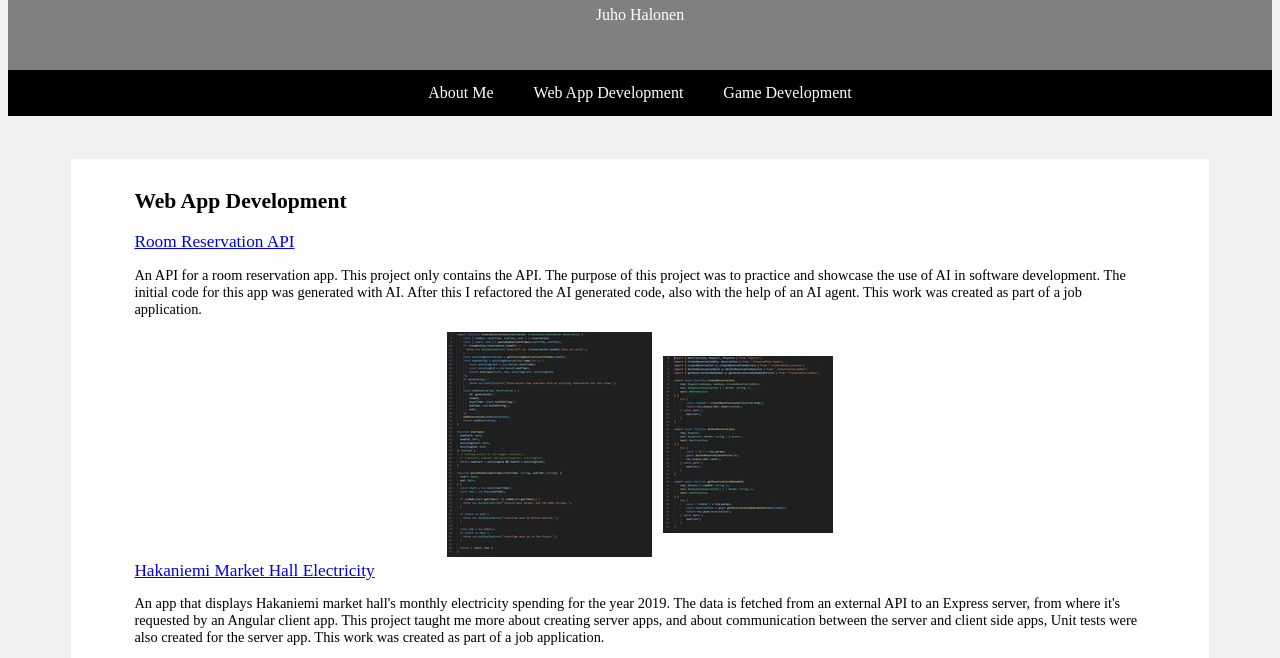
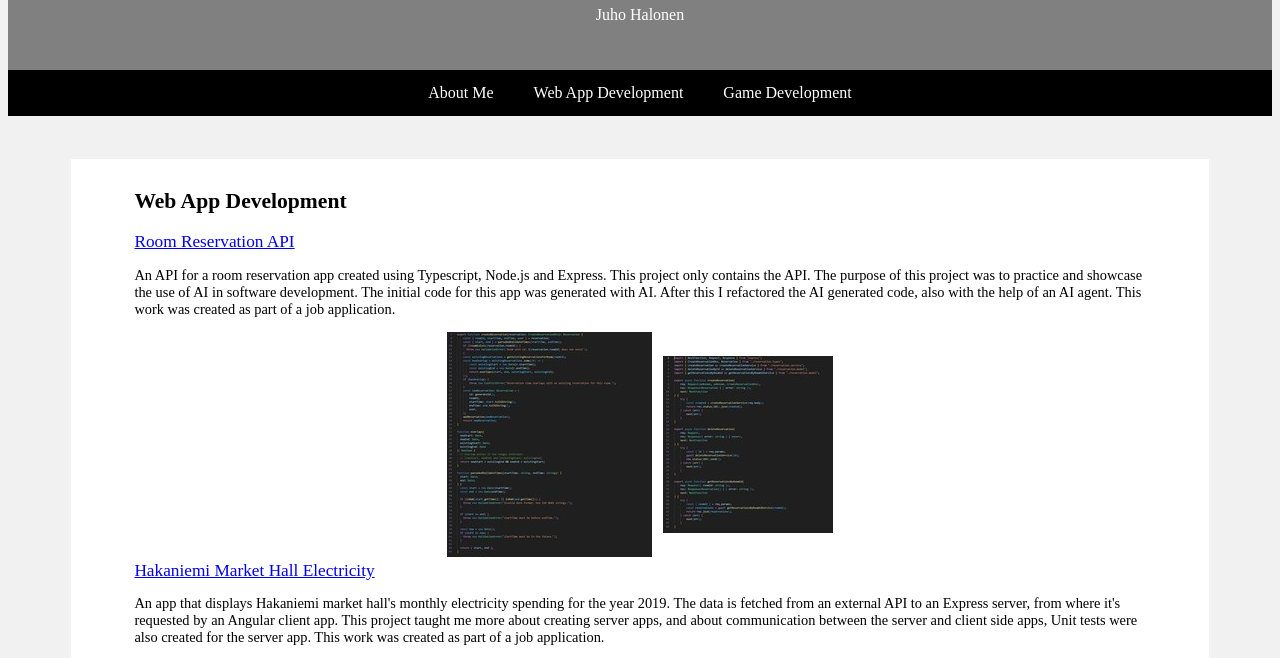
Before and after one commit to JuAlHalon/portfolio, a plain HTML site: page web.html in a window 1280 px wide. Shown: the part 133-791 px from the top of the page. Drawn offline with Linux system fonts and the light colour scheme.

Commit message:
edit project description

```diff
--- a/web.html
+++ b/web.html
@@ -23,7 +23,7 @@
                 <h2>Web App Development</h2>
                 <a href="https://github.com/JuAlHalon/room-reservation" target="_blank" rel="noopener noreferrer" class="projectLink">Room Reservation API</a>
                 <p>
-                    An API for a room reservation app. This project only contains the API. The purpose of this project was to practice and showcase the use of AI in software development.
+                    An API for a room reservation app created using Typescript, Node.js and Express. This project only contains the API. The purpose of this project was to practice and showcase the use of AI in software development.
                     The initial code for this app was generated with AI. After this I refactored the AI generated code, also with the help of an AI agent.
                     This work was created as part of a job application.
                 </p>
```
